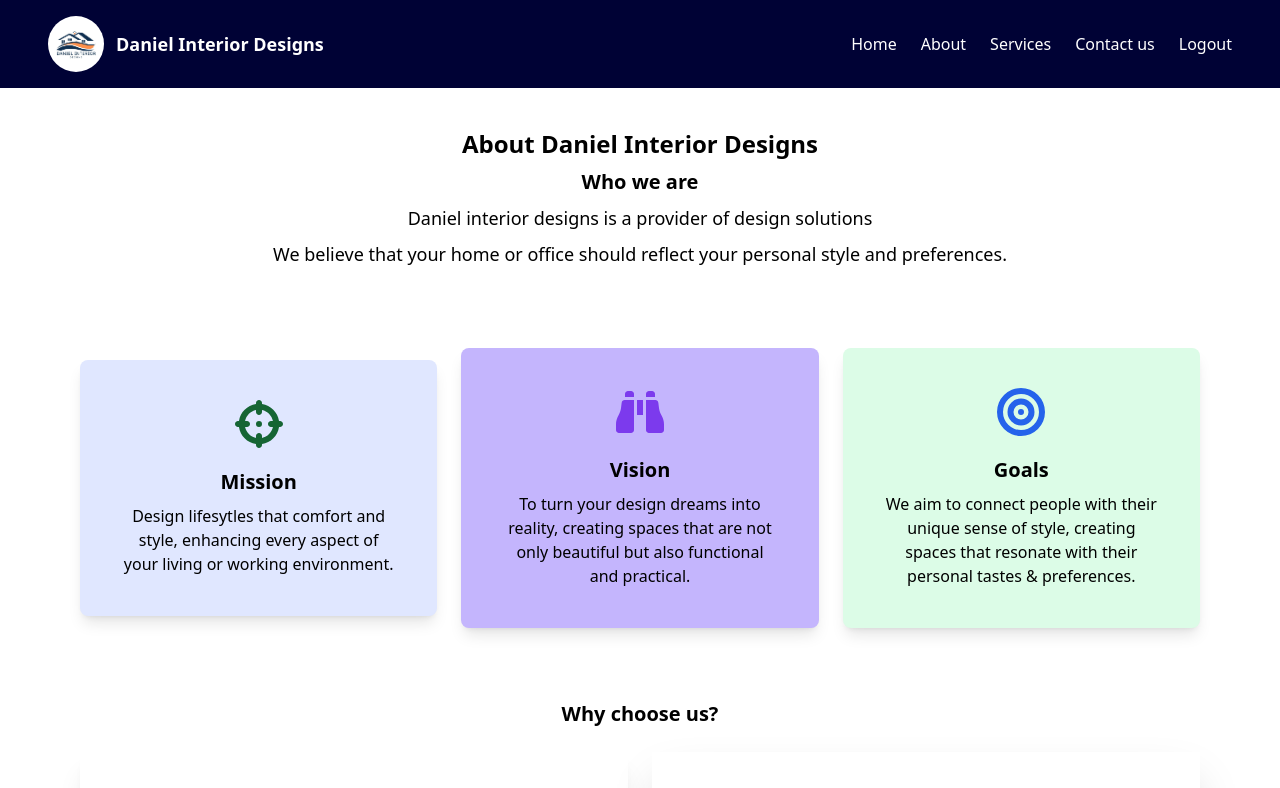
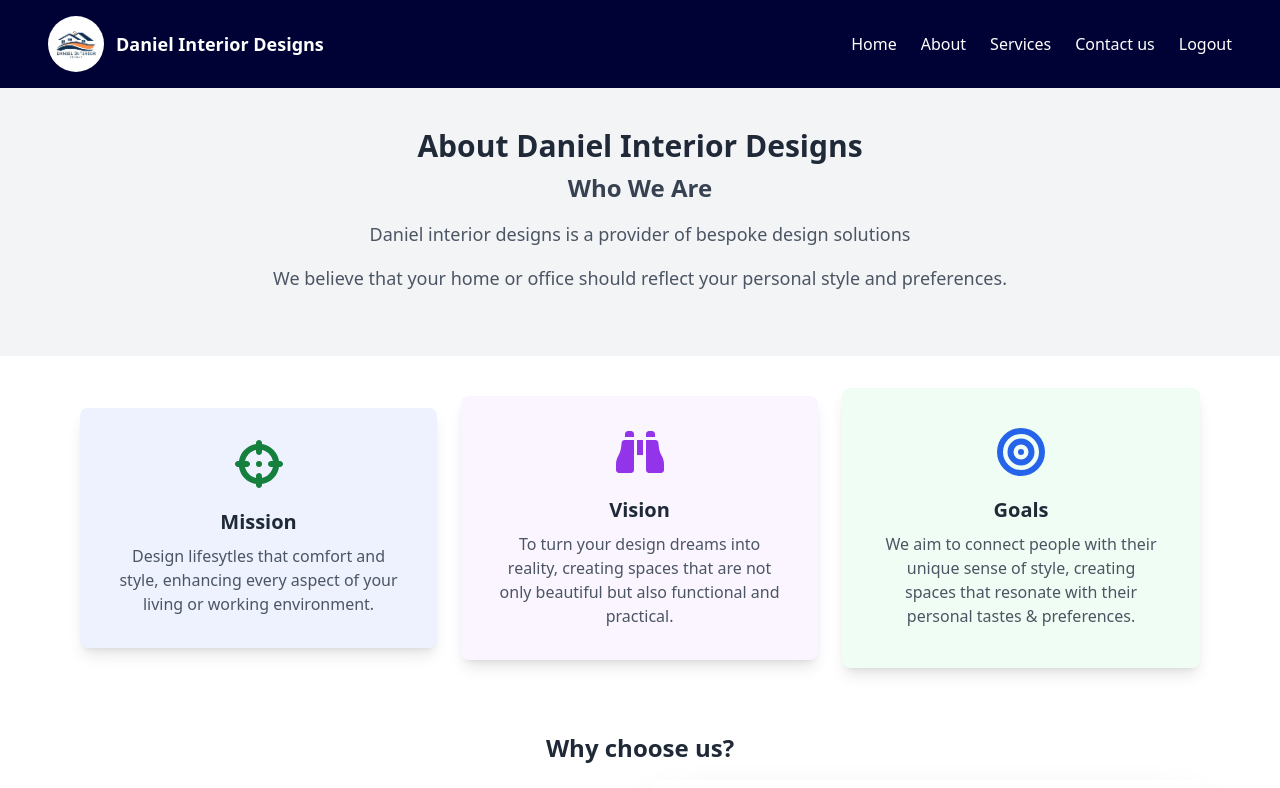
Before and after one commit to ErickGichuki/Daniel-Interior-designs, a React (Create React App) app in the folder client/: page /about in a window 1280 px wide. Shown: the top 788 px of the page. Built offline with nearby package versions, Linux system fonts and the light colour scheme; the HTML template or start-up script is replaced by a standard one.

Commit message:
modify about

```diff
--- a/client/src/pages/About.js
+++ b/client/src/pages/About.js
@@ -8,40 +8,40 @@ function About() {
   return (
     <div>
       <Navbar/>
-      <div className='relative py-10'>
-        <h2 className='text-center text-2xl mb-2 font-bold'>About Daniel Interior Designs</h2>
-        <h3 className='font-bold text-xl text-center mb-2'>Who we are</h3>
-        <p className='text-center text-lg mb-2'>Daniel interior designs is a provider of design solutions</p>
-        <p className='text-center text-lg mb-2'>We believe that your home or office should reflect your personal style and preferences. </p>
+      <div className='relative py-10 bg-gray-100'>
+        <h2 className='text-center text-3xl mb-2 font-bold text-gray-800'>About Daniel Interior Designs</h2>
+        <h3 className='font-bold text-2xl text-center mb-4 text-gray-700'>Who We Are</h3>
+        <p className='text-center text-lg mb-4 text-gray-600'>Daniel interior designs is a provider of bespoke design solutions</p>
+        <p className='text-center text-lg mb-6 text-gray-600'>We believe that your home or office should reflect your personal style and preferences. </p>
       </div>
 
       <div className='flex flex-col md:flex-row md:space-x-6 space-y-6 md:space-y-0 justify-center items-center py-8 px-4 md:px-20'>
-        <div className='bg-indigo-100 hover:bg-indigo-200 shadow-lg w-full text-center md:w-1/3 p-10 rounded-lg transition-transform duration-300 ease-in-out transform:hover-translate-y-1 hover:scale-105'>
+        <div className='bg-indigo-50 hover:bg-indigo-100 shadow-lg w-full text-center md:w-1/3 p-8 rounded-lg transition-transform duration-300 ease-in-out transform:hover-translate-y-1 hover:scale-105'>
          <p>
-          <FontAwesomeIcon icon={faCrosshairs} className='w-12 h-12 mb-4 text-green-800'/>
+          <FontAwesomeIcon icon={faCrosshairs} className='w-12 h-12 mb-4 text-green-700'/>
          </p>
-          <h3 className='text-xl font-semibold mb-2'>Mission</h3>
-          <p>Design lifesytles that comfort and style, enhancing every aspect of your living or working environment.</p>
+          <h3 className='text-xl font-semibold mb-2 text-gray-800'>Mission</h3>
+          <p className='text-gray-600'>Design lifesytles that comfort and style, enhancing every aspect of your living or working environment.</p>
         </div>
-        <div className='bg-violet-300 hover:bg-purple-200 shadow-lg w-full text-center md:w-1/3 p-10 rounded-lg transition-transform duration-300 ease-in-out transform:hover-translate-y-1 hover:scale-105'>
+        <div className='bg-purple-50 hover:bg-purple-100 shadow-lg w-full text-center md:w-1/3 p-8 rounded-lg transition-transform duration-300 ease-in-out transform:hover-translate-y-1 hover:scale-105'>
          <p>
-          <FontAwesomeIcon icon={faBinoculars} className='w-12 h-12 mb-4 text-violet-600'/>
+          <FontAwesomeIcon icon={faBinoculars} className='w-12 h-12 mb-4 text-purple-600'/>
          </p>
-          <h3 className='text-xl font-semibold mb-2'>Vision</h3>
-          <p>To turn your design dreams into reality, creating spaces that are not only beautiful but also functional and practical.</p>
+          <h3 className='text-xl font-semibold mb-2 text-gray-800'>Vision</h3>
+          <p className='text-gray-600'>To turn your design dreams into reality, creating spaces that are not only beautiful but also functional and practical.</p>
         </div>
-        <div className='bg-green-100 hover:bg-purple-200 shadow-lg w-full text-center md:w-1/3 p-10 rounded-lg transition duration-300 ease-in-out transform:hover-translate-y-1 hover:scale-105'>
+        <div className='bg-green-50 hover:bg-green-100 shadow-lg w-full text-center md:w-1/3 p-10 rounded-lg transition duration-300 ease-in-out transform:hover-translate-y-1 hover:scale-105'>
          <p>
           <FontAwesomeIcon icon={faBullseye} className='w-12 h-12 mb-4 text-blue-600'/>
          </p>
-          <h3 className='text-xl font-semibold mb-2'>Goals</h3>
-          <p>We aim to connect people with their unique sense of style, creating spaces that resonate with their personal tastes & preferences.</p>
+          <h3 className='text-xl font-semibold mb-2 text-gray-800'>Goals</h3>
+          <p className='text-gray-600'>We aim to connect people with their unique sense of style, creating spaces that resonate with their personal tastes & preferences.</p>
         </div>
       </div>
 
       <div className='mx-4 md:mx-20 py-8'>
-          <h2 className='text-center text-xl mb-4 font-bold py-2'>Why choose us?</h2>
-          <div className='flex flex-cols-1 md:flex-row md:space-x-6 space-y-6 md:space-y-0'>
+          <h2 className='text-center text-2xl mb-4 font-bold text-gray-800'>Why choose us?</h2>
+          <div className='flex flex-col md:flex-row md:space-x-6 space-y-6 md:space-y-0'>
             <div className='bg-white shadow-xl w-full p-8 hover:bg-blue-600 hover:text-white transition-colors duration-300 ease-in-out'>
               <h3 className='font-semibold text-xl mb-2'>Professional Expertise</h3>
               <p>Our team brings extensive knowledge and experience across a wide spectrum of interior design services.</p>
--- a/client/src/pages/Signup.js
+++ /dev/null
@@ -1,11 +0,0 @@
-import React from 'react'
-
-function Signup() {
-  return (
-    <div>
-
-    </div>
-  )
-}
-
-export default Signup
```
